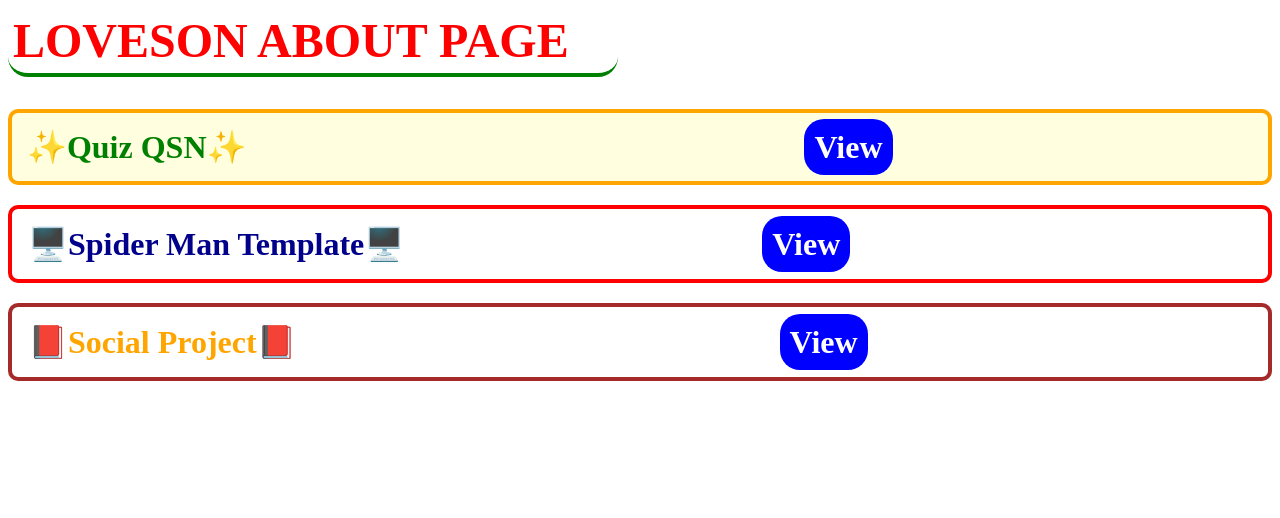
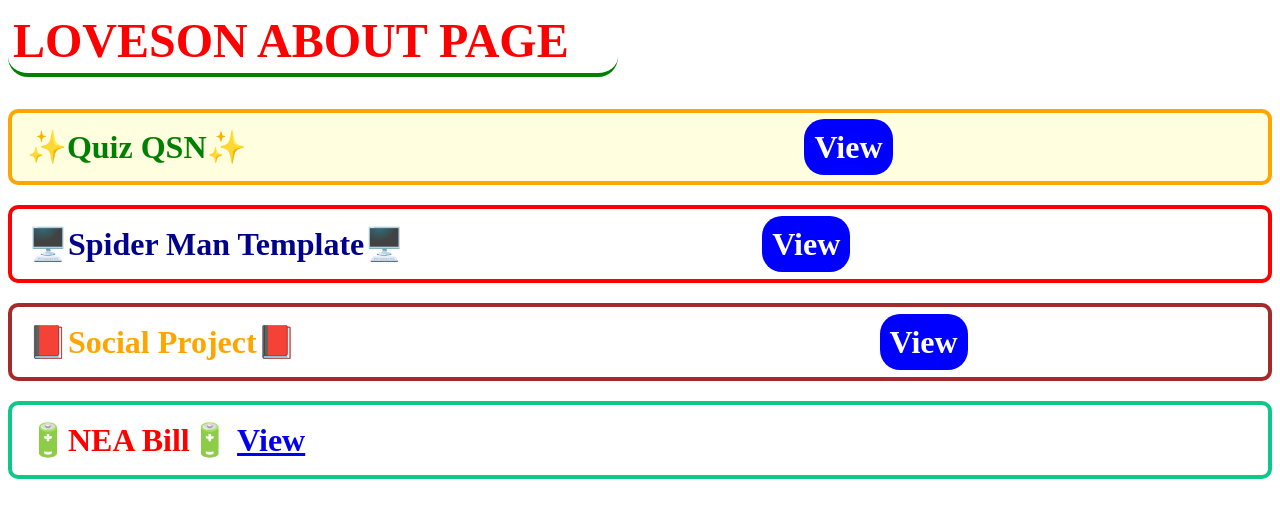
Before and after one commit to lovesonbk30-ui/Loveson_Protfolio, a Flask app: page /send in a window 1280 px wide. Shown: the top 518 px of the page. Run offline with Flask 3, Linux system fonts and the light colour scheme.

Commit message:
Update About.html

```diff
--- a/templates/About.html
+++ b/templates/About.html
@@ -62,6 +62,24 @@ padding: 10px;
 margin-left: 475px;
 color: white;
 }
+   .Bill{
+padding: 16px;
+margin-top: 20px;
+background: FFC7C2;
+border: 4px solid #0DC987;
+font-size: 2rem;
+color: red;
+font-weight: bold;
+border-radius: 10px;
+}
+.Project a{
+text-decoration: none;
+background: blue;
+border-radius: 20px;
+padding: 10px;
+margin-left: 575px;
+color: white;
+}
 </style>
 <body>
 <h1> LOVESON ABOUT PAGE </h1>
@@ -78,4 +96,8 @@ color: white;
 📕Social Project📕
 <a href='https://drive.google.com/file/d/17RsLDFRP2Sg0fvx_9-wOpN32WuOxL5D1/view?usp=sharing'> View </a>
 </div>
+  <div class='Bill'>
+🔋NEA Bill🔋
+<a href='https://drive.google.com/file/d/19MD_YAJh5A2q2W4X1DcyC3fbin2V3Pqa/view'> View </a>
+</div>
 </body>
```
